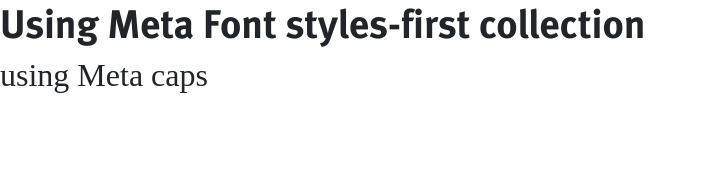
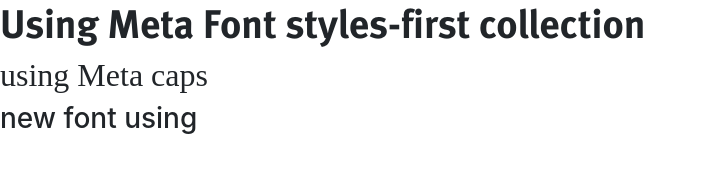
Before and after one commit to bharatnivas/fontcollections, a plain HTML site: page index.html in a window 1280 px wide. Shown: the whole page, without its empty margins (0-704 px from the left). Drawn offline with nearby package versions, Linux system fonts and the light colour scheme.

Commit message:
new   font

```diff
--- a/index.html
+++ b/index.html
@@ -16,5 +16,6 @@
 <body>
     <h1>Using Meta Font styles-first collection</h1>
     <h2>using Meta caps</h2>
+    <h3>new font using</h3>
 </body>
 </html>
```
